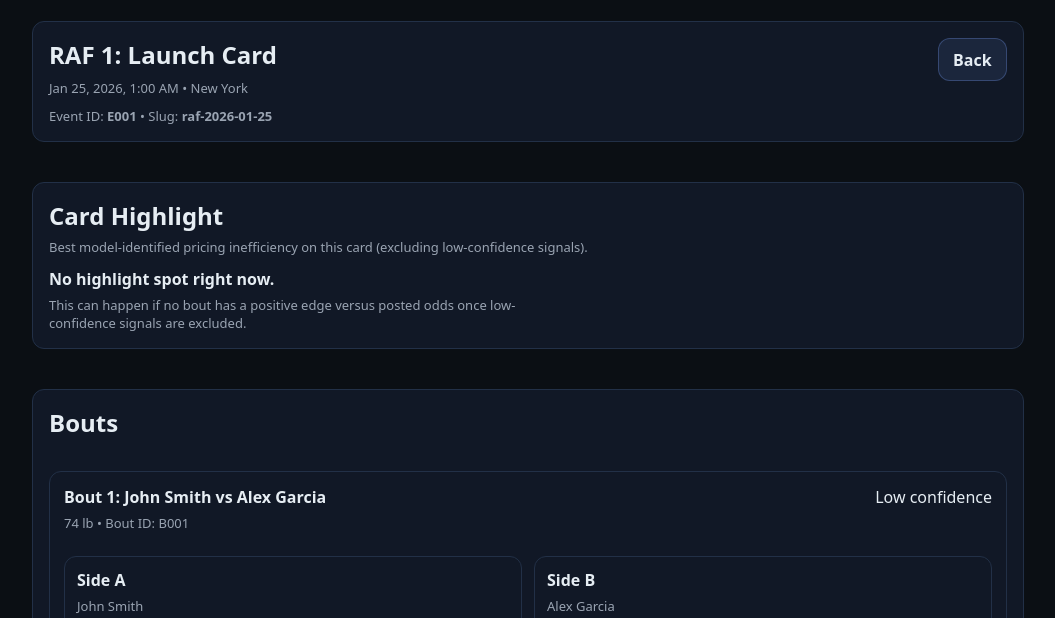
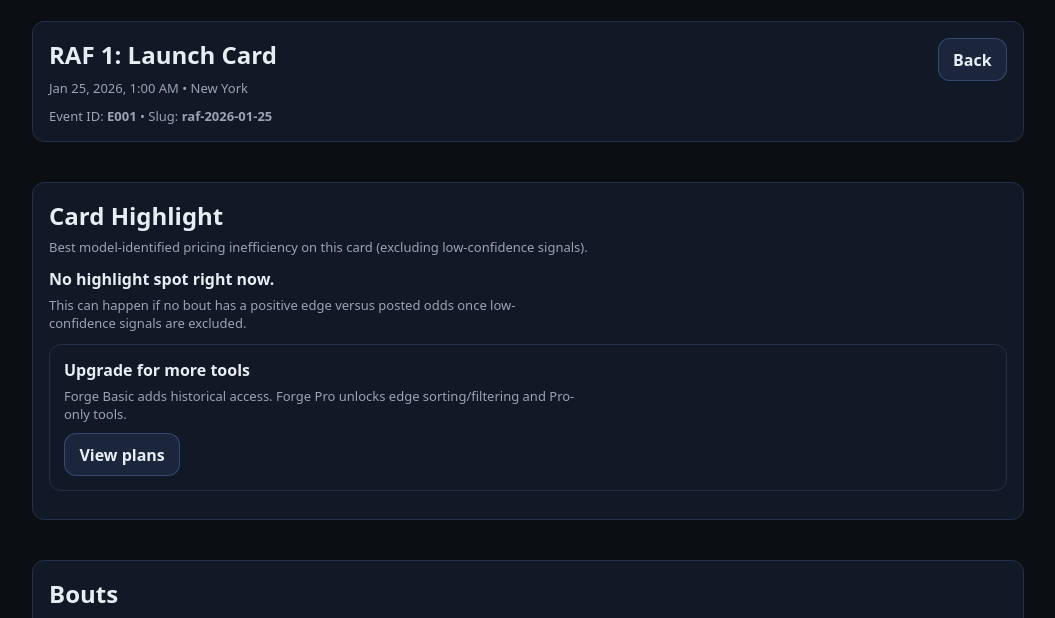
Before and after one commit to nickdv6/raf-ai-v1, an Astro site in the folder site/: page /events/raf-2026-01-25 in a window 1280 px wide. Shown: the part 115-733 px from the top of the page, without its empty margins (112-1167 px from the left). Built offline with nearby package versions, Linux system fonts and the light colour scheme; Astro itself is replaced by a stand-in of ours.

Commit message:
Add tier-aware upgrade prompt on event pages

```diff
--- a/site/src/pages/events/[slug].astro
+++ b/site/src/pages/events/[slug].astro
@@ -53,6 +53,14 @@ const fmtAmericanOdds = (o) => {
 };
 
 const features = FEATURES[ACTIVE_TIER];
+const upgradeTitle =
+  ACTIVE_TIER === "basic" ? "Unlock Forge Pro features" : "Upgrade for more tools";
+
+const upgradeBody =
+  ACTIVE_TIER === "basic"
+    ? "Forge Pro unlocks edge sorting/filtering and Pro-only market tools."
+    : "Forge Basic adds historical access. Forge Pro unlocks edge sorting/filtering and Pro-only tools.";
+
 
 
 // Branding
@@ -195,8 +203,18 @@ const highlightAnchor = bestHighlight?.boutId ? `#bout-${bestHighlight.boutId}`
             </div>
           </div>
         )}
-
-        {affiliateConfig.enabled && affiliateConfig.url && (
+{features.showUpgradePrompt && (
+  <div class="card" style="margin-top:12px;padding:14px;">
+    <div style="font-weight:800;">{upgradeTitle}</div>
+    <div class="small" style="margin-top:6px;max-width:70ch;">
+      {upgradeBody}
+    </div>
+    <div style="margin-top:10px;">
+      <a class="btn btn--sm" href={`${base}pricing/`}>View plans</a>
+    </div>
+  </div>
+)}
+        {features.showAffiliateCTA && affiliateConfig.enabled && affiliateConfig.url && (
           <div class="card" style="margin-top:12px;padding:14px;">
             <div class="small">
               <a href={affiliateConfig.url} target="_blank" rel="noopener noreferrer">
```
